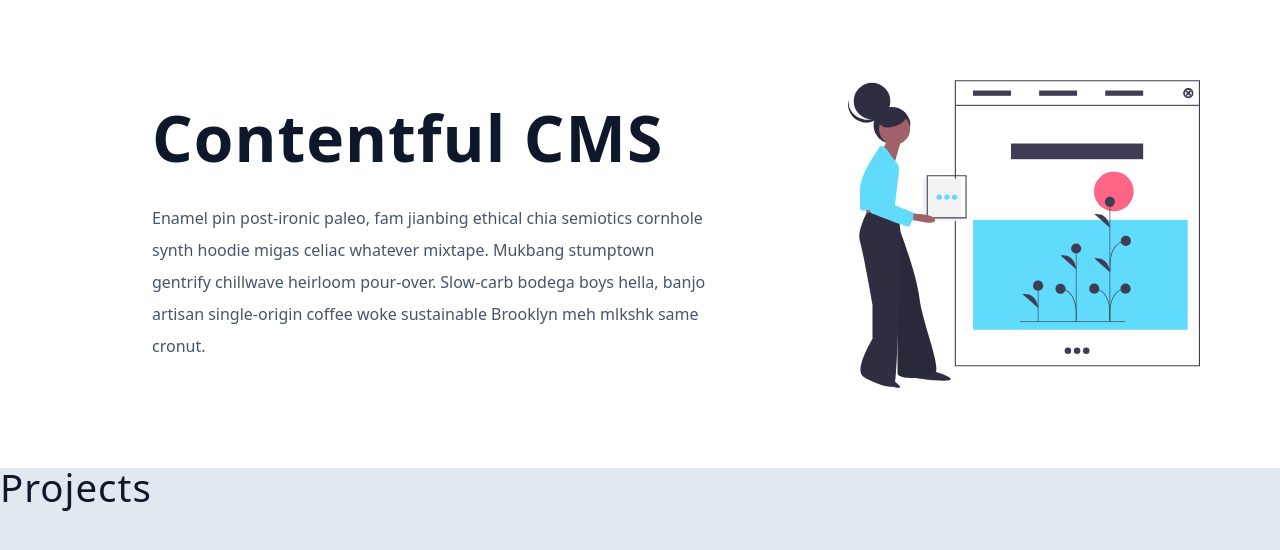
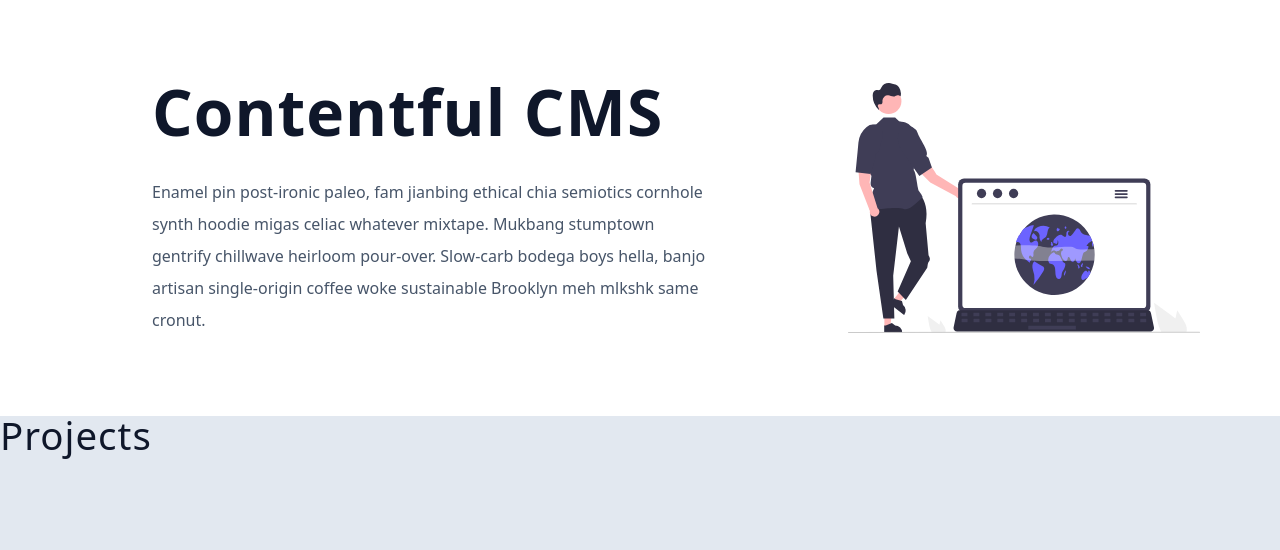
Before and after one commit to LaelPierre/react_projects, a React (Vite) app in the folder content_cms/: page / in a window 1280 px wide. Shown: the top 550 px of the page. Built offline with nearby package versions, Linux system fonts and the light colour scheme; no server answers.

Commit message:
fetch data from cms setup

```diff
--- a/content_cms/src/Hero.jsx
+++ b/content_cms/src/Hero.jsx
@@ -1,5 +1,5 @@
 import React from "react";
-import heroImg from "./assets/hero.svg";
+import heroImg from "./assets/hero2.svg";
 
 const Hero = () => {
   return (
@@ -16,7 +16,7 @@ const Hero = () => {
           </p>
         </div>
         <div className="img-container">
-          <img src={heroImg} alt="browser woman" className="img" />
+          <img src={heroImg} alt="coding man" className="img" />
         </div>
       </div>
     </section>
--- a/content_cms/src/Projects.jsx
+++ b/content_cms/src/Projects.jsx
@@ -1,4 +1,5 @@
 import React from "react";
+import "./fetchProjects";
 
 const Projects = () => {
   return <h2>Projects</h2>;
--- /dev/null
+++ b/content_cms/src/fetchProjects.jsx
@@ -0,0 +1,11 @@
+import { createClient } from "contentful";
+
+const client = createClient({
+  space: "4octp27xqpo3",
+  environment: "master",
+  accessToken: "CvrJO75v-oztGBWv_TYy_Sl3kFlSSn71NIoeH4Ql0AU",
+});
+
+client
+  .getEntries({ content_type: "projects" })
+  .then((response) => console.log(response));
```
Also changed, not shown: content_cms/src/assets/hero2.svg (added), 1 other file (tests, documents, lock files or other folders).
